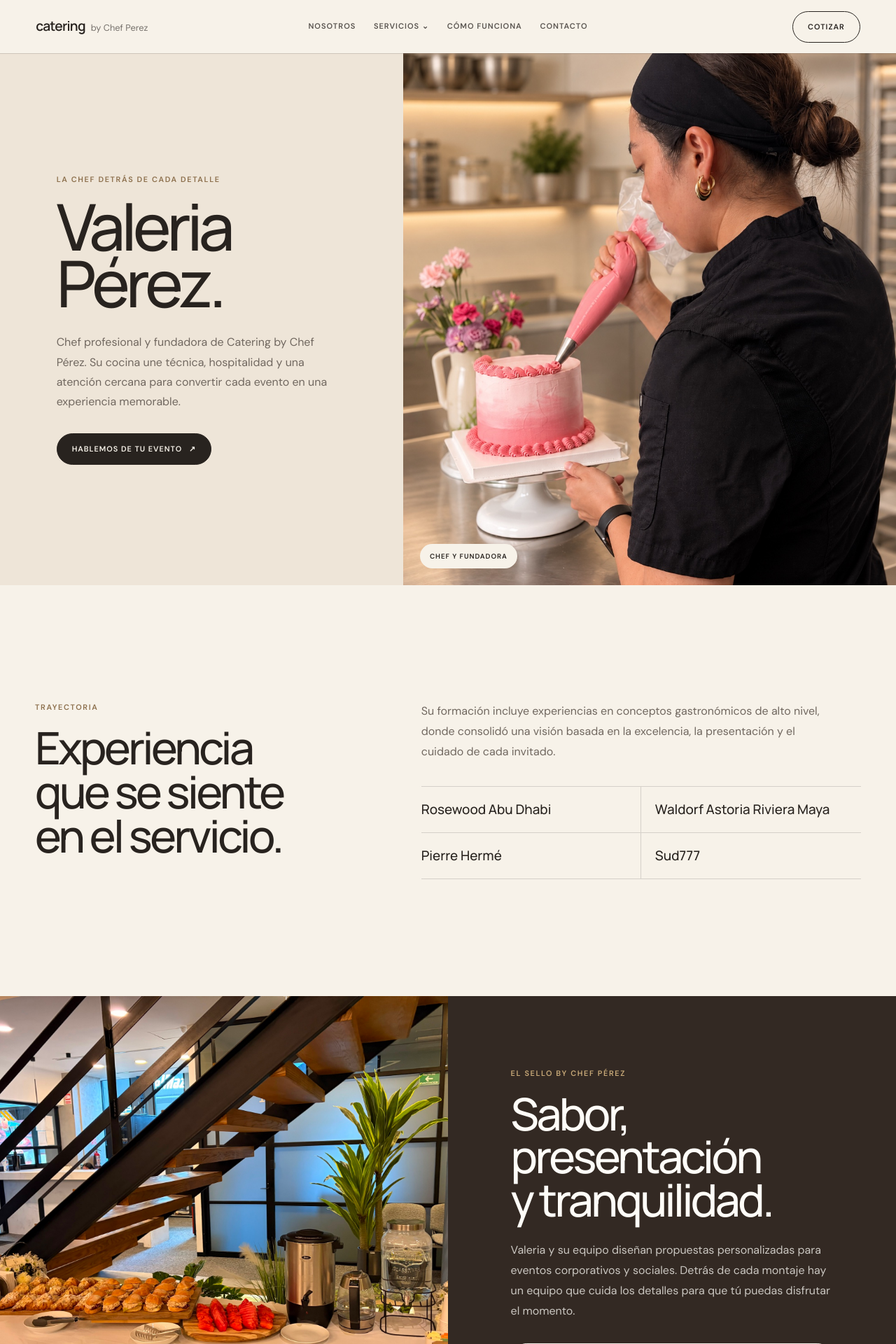
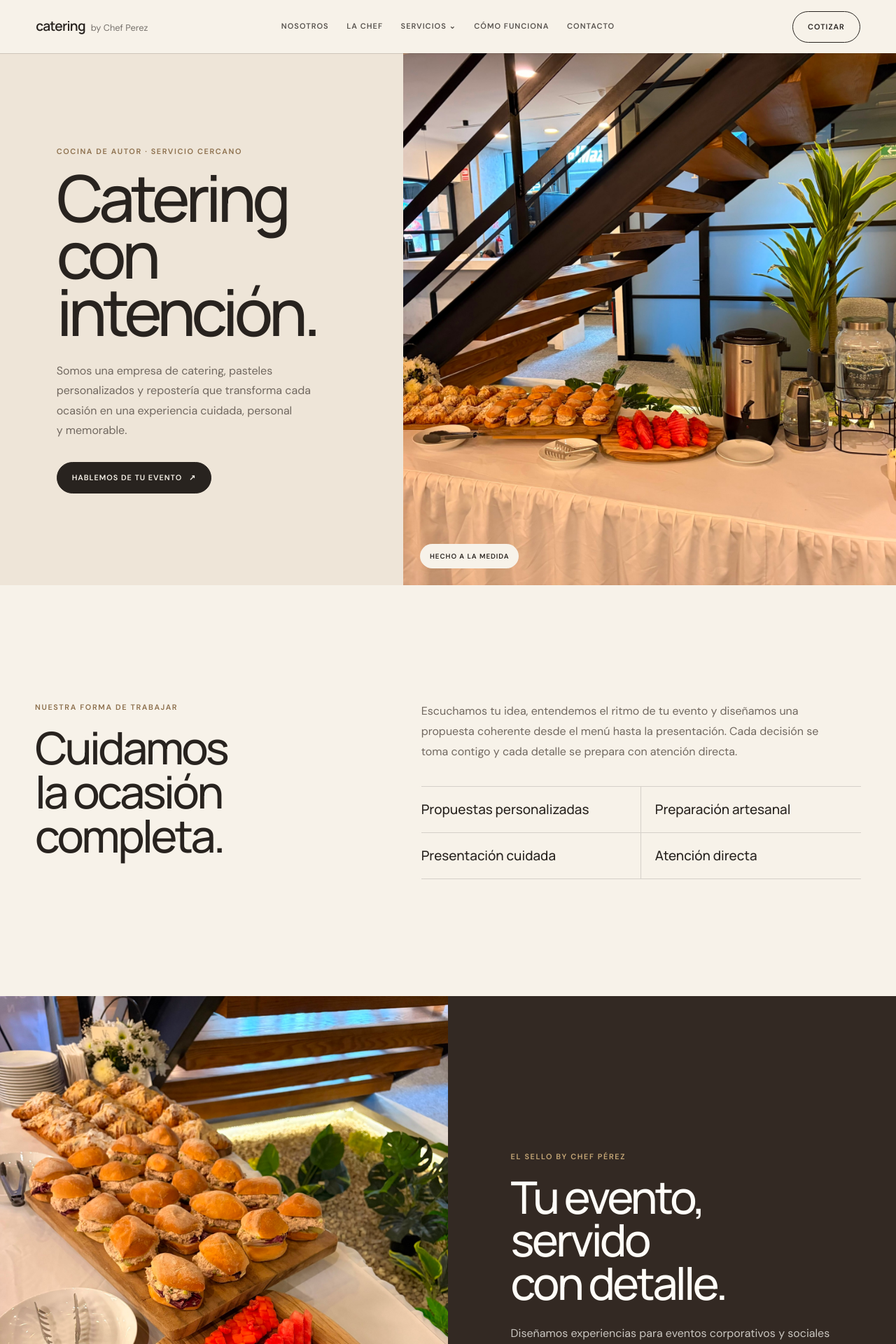
Before and after one commit to aleksvcr/catering-by-chef-perez, a Next.js app: page /nosotros in a window 1280 px wide. Shown: the top 1920 px of the page at 70% size. Built offline with nearby package versions, Linux system fonts and the light colour scheme.

Commit message:
Separate company and chef profile pages

```diff
--- a/app/nosotros/page.tsx
+++ b/app/nosotros/page.tsx
@@ -2,9 +2,9 @@ import type { Metadata } from "next";
 import { Footer, Header, WhatsAppLink } from "../site-components";
 
 export const metadata: Metadata = {
-  title: "Chef Valeria Pérez",
+  title: "Nosotros",
   description:
-    "Conoce a Valeria Pérez, chef profesional y fundadora de Catering by Chef Pérez.",
+    "Conoce la propuesta de Catering by Chef Pérez: cocina de autor, servicio cercano y celebraciones hechas a la medida.",
 };
 
 export default function AboutPage() {
@@ -14,12 +14,12 @@ export default function AboutPage() {
       <main className="about-page">
         <section className="about-hero">
           <div className="about-hero-copy">
-            <p className="eyebrow">La chef detrás de cada detalle</p>
-            <h1>Valeria Pérez.</h1>
+            <p className="eyebrow">Cocina de autor · Servicio cercano</p>
+            <h1>Catering con intención.</h1>
             <p>
-              Chef profesional y fundadora de Catering by Chef Pérez. Su cocina
-              une técnica, hospitalidad y una atención cercana para convertir
-              cada evento en una experiencia memorable.
+              Somos una empresa de catering, pasteles personalizados y
+              repostería que transforma cada ocasión en una experiencia
+              cuidada, personal y memorable.
             </p>
             <WhatsAppLink className="button button-dark">
               Hablemos de tu evento <span aria-hidden="true">↗</span>
@@ -27,29 +27,30 @@ export default function AboutPage() {
           </div>
           <div className="about-hero-photo">
             <img
-              src="/images/chef-valeria-about.jpg"
-              alt="Chef Valeria Pérez decorando un pastel en su cocina"
+              src="/images/event-table.jpg"
+              alt="Montaje preparado por Catering by Chef Pérez para un evento"
             />
-            <span>Chef y fundadora</span>
+            <span>Hecho a la medida</span>
           </div>
         </section>
 
         <section className="about-experience section-wrap">
           <div>
-            <p className="eyebrow">Trayectoria</p>
-            <h2>Experiencia que se siente en el servicio.</h2>
+            <p className="eyebrow">Nuestra forma de trabajar</p>
+            <h2>Cuidamos la ocasión completa.</h2>
           </div>
           <div className="about-experience-copy">
             <p>
-              Su formación incluye experiencias en conceptos gastronómicos de
-              alto nivel, donde consolidó una visión basada en la excelencia,
-              la presentación y el cuidado de cada invitado.
+              Escuchamos tu idea, entendemos el ritmo de tu evento y diseñamos
+              una propuesta coherente desde el menú hasta la presentación.
+              Cada decisión se toma contigo y cada detalle se prepara con
+              atención directa.
             </p>
-            <ul className="career-list" aria-label="Experiencia profesional">
-              <li>Rosewood Abu Dhabi</li>
-              <li>Waldorf Astoria Riviera Maya</li>
-              <li>Pierre Hermé</li>
-              <li>Sud777</li>
+            <ul className="career-list" aria-label="Valores de Catering by Chef Pérez">
+              <li>Propuestas personalizadas</li>
+              <li>Preparación artesanal</li>
+              <li>Presentación cuidada</li>
+              <li>Atención directa</li>
             </ul>
           </div>
         </section>
@@ -57,17 +58,17 @@ export default function AboutPage() {
         <section className="about-belief">
           <div className="about-belief-image">
             <img
-              src="/images/event-table.jpg"
-              alt="Montaje de catering preparado para un evento"
+              src="/images/catering-spread.jpg"
+              alt="Selección de bocadillos preparada para un servicio de catering"
             />
           </div>
           <div className="about-belief-copy">
             <p className="eyebrow">El sello By Chef Pérez</p>
-            <h2>Sabor, presentación y tranquilidad.</h2>
+            <h2>Tu evento, servido con detalle.</h2>
             <p>
-              Valeria y su equipo diseñan propuestas personalizadas para eventos
-              corporativos y sociales. Detrás de cada montaje hay un equipo que
-              cuida los detalles para que tú puedas disfrutar el momento.
+              Diseñamos experiencias para eventos corporativos y sociales con
+              la tranquilidad de un equipo que cuida el sabor, el servicio y
+              la presentación para que tú disfrutes el momento.
             </p>
             <WhatsAppLink className="button button-light">
               Solicitar cotización <span aria-hidden="true">↗</span>
--- a/app/page.tsx
+++ b/app/page.tsx
@@ -64,7 +64,7 @@ export default function Home() {
               <dt>Especialidad</dt><dd>Catering y repostería</dd>
               <dt>Atención</dt><dd>Directa con la chef</dd>
             </dl>
-            <Link className="text-link story-link" href="/nosotros">
+            <Link className="text-link story-link" href="/chef-valeria">
               Conoce a la chef <span aria-hidden="true">→</span>
             </Link>
           </div>
--- a/app/servicios/pasteles-personalizados/page.tsx
+++ b/app/servicios/pasteles-personalizados/page.tsx
@@ -14,7 +14,7 @@ export default function PastelesPage() {
     description="Traducimos tu ocasión, referencias y preferencias en una pieza única. Definimos contigo el estilo, los sabores y el tamaño para lograr un pastel especial por dentro y por fuera."
     includes={["Diseño personalizado", "Selección de sabores y rellenos", "Tamaño adecuado para tus invitados"]}
     gallery={[
-      { src: "/images/chef-working.jpg", alt: "Chef Perez decorando un pastel", caption: "Preparación y decoración artesanal" },
+      { src: "/images/chef-valeria-about.jpg", alt: "Chef Valeria Pérez decorando un pastel", caption: "Preparación y decoración artesanal" },
       { src: "/images/custom-cake.jpg", alt: "Detalle de pastel floral personalizado", caption: "Una pieza creada para la ocasión" },
     ]}
     message="Hola, me gustaría solicitar una cotización para un pastel personalizado."
--- a/app/site-components.tsx
+++ b/app/site-components.tsx
@@ -69,6 +69,7 @@ export function Header({ forceSolid = false }: { forceSolid?: boolean }) {
       </button>
       <nav className={menuOpen ? "main-nav is-open" : "main-nav"} id="main-nav" aria-label="Principal">
         <Link href="/nosotros" onClick={closeMenu}>Nosotros</Link>
+        <Link href="/chef-valeria" onClick={closeMenu}>La chef</Link>
         <div className="nav-dropdown">
           <button type="button" aria-expanded={servicesOpen} onClick={() => setServicesOpen((open) => !open)}>
             Servicios <span aria-hidden="true">⌄</span>
@@ -123,7 +124,8 @@ export function Footer() {
         <div>
           <span>Explora</span>
           <Link href="/#servicios">Servicios</Link>
-          <Link href="/nosotros">La Chef</Link>
+          <Link href="/nosotros">Nosotros</Link>
+          <Link href="/chef-valeria">La Chef</Link>
           <Link href="/contacto">Contacto</Link>
         </div>
         <div>
```
Also changed, not shown: app/chef-valeria/page.tsx (added, +81 -0 lines), pnpm-workspace.yaml (+5 -5 lines), 1 other file (tests, documents, lock files or other folders).
